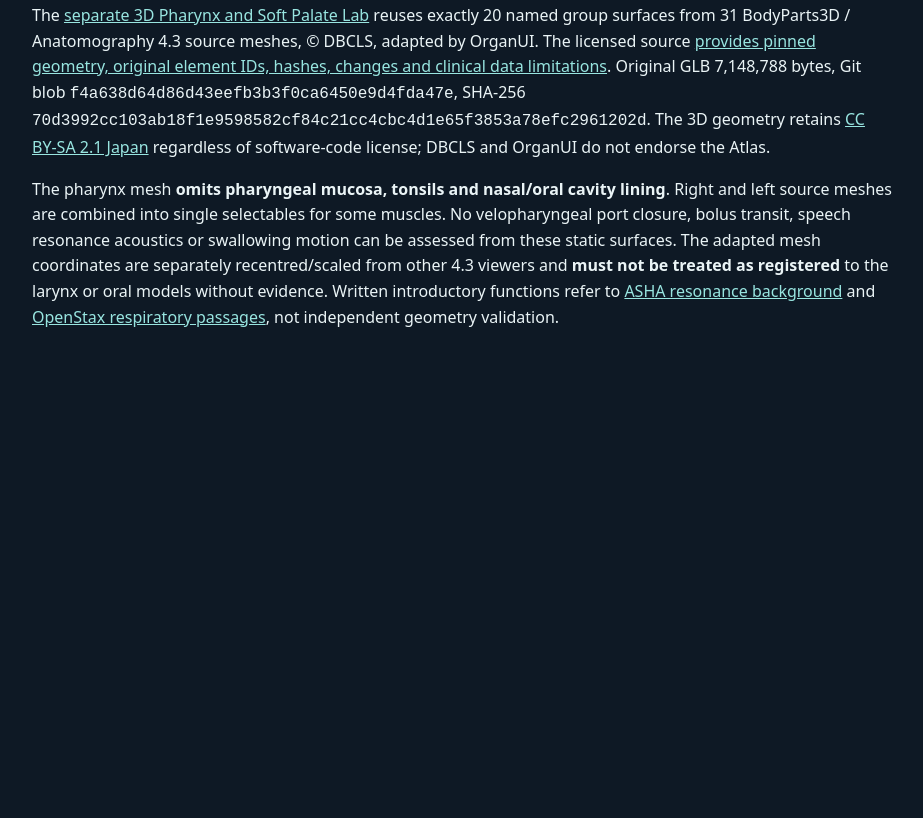
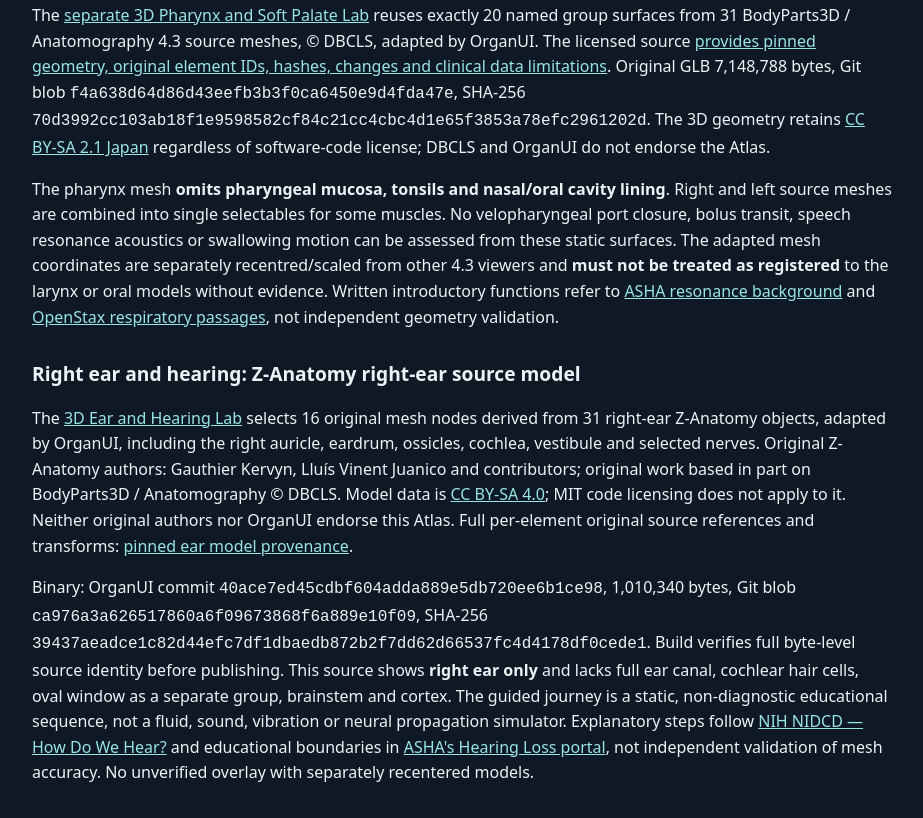
Before and after one commit to jimedusot-beep/3D-vision, a website built with Vite: page ANATOMY/SLP/about.html in a window 1280 px wide. Shown: the part 4016-4834 px from the top of the page, without its empty margins (178-1101 px from the left). Before the commit the page ends 4378 px from the top, so only its background shows below. Built offline with nearby package versions, Linux system fonts and the light colour scheme.

Commit message:
docs(slp): disclose ear source, acoustic limits, verified license and community inspiration

```diff
--- a/ANATOMY/SLP/about.html
+++ b/ANATOMY/SLP/about.html
@@ -60,4 +60,7 @@
 <p>The 3D model shows parotid, submandibular and sublingual glands; selected salivary ducts; tongue, mandible, and hyoid. It does not depict speech motion, the complete oral apparatus, or swallowing bolus dynamics. Notes draw on NIH NIDCR salivary-gland explanations and NCBI oral anatomy references, not independent validation of the model geometry.</p><h2>Pharynx and soft palate: source-derived but not a movement simulation</h2>
 <p>The <a href="./pharynx.html">separate 3D Pharynx and Soft Palate Lab</a> reuses exactly 20 named group surfaces from 31 BodyParts3D / Anatomography 4.3 source meshes, © DBCLS, adapted by OrganUI. The licensed source <a href="https://github.com/organui/pharynx-3d/blob/c3759092b524ab4637d691168bdc08bbee1fcfbb/docs/MODEL_PROVENANCE.md">provides pinned geometry, original element IDs, hashes, changes and clinical data limitations</a>. Original GLB 7,148,788 bytes, Git blob <code>f4a638d64d86d43eefb3b3f0ca6450e9d4fda47e</code>, SHA-256 <code>70d3992cc103ab18f1e9598582cf84c21cc4cbc4d1e65f3853a78efc2961202d</code>. The 3D geometry retains <a href="https://creativecommons.org/licenses/by-sa/2.1/jp/deed.en">CC BY-SA 2.1 Japan</a> regardless of software-code license; DBCLS and OrganUI do not endorse the Atlas.</p>
 <p>The pharynx mesh <strong>omits pharyngeal mucosa, tonsils and nasal/oral cavity lining</strong>. Right and left source meshes are combined into single selectables for some muscles. No velopharyngeal port closure, bolus transit, speech resonance acoustics or swallowing motion can be assessed from these static surfaces. The adapted mesh coordinates are separately recentred/scaled from other 4.3 viewers and <strong>must not be treated as registered</strong> to the larynx or oral models without evidence. Written introductory functions refer to <a href="https://www.asha.org/practice-portal/clinical-topics/resonance-disorders/">ASHA resonance background</a> and <a href="https://openstax.org/books/anatomy-and-physiology-2e/pages/22-1-organs-and-structures-of-the-respiratory-system">OpenStax respiratory passages</a>, not independent geometry validation.</p>
+<h2>Right ear and hearing: Z-Anatomy right-ear source model</h2>
+<p>The <a href="./ear.html">3D Ear and Hearing Lab</a> selects 16 original mesh nodes derived from 31 right-ear Z-Anatomy objects, adapted by OrganUI, including the right auricle, eardrum, ossicles, cochlea, vestibule and selected nerves. Original Z-Anatomy authors: Gauthier Kervyn, Lluís Vinent Juanico and contributors; original work based in part on BodyParts3D / Anatomography © DBCLS. Model data is <a href="https://creativecommons.org/licenses/by-sa/4.0/">CC BY-SA 4.0</a>; MIT code licensing does not apply to it. Neither original authors nor OrganUI endorse this Atlas. Full per-element original source references and transforms: <a href="https://github.com/organui/ear-3d/blob/40ace7ed45cdbf604adda889e5db720ee6b1ce98/docs/MODEL_PROVENANCE.md">pinned ear model provenance</a>.</p>
+<p>Binary: OrganUI commit <code>40ace7ed45cdbf604adda889e5db720ee6b1ce98</code>, 1,010,340 bytes, Git blob <code>ca976a3a626517860a6f09673868f6a889e10f09</code>, SHA-256 <code>39437aeadce1c82d44efc7df1dbaedb872b2f7dd62d66537fc4d4178df0cede1</code>. Build verifies full byte-level source identity before publishing. This source shows <strong>right ear only</strong> and lacks full ear canal, cochlear hair cells, oval window as a separate group, brainstem and cortex. The guided journey is a static, non-diagnostic educational sequence, not a fluid, sound, vibration or neural propagation simulator. Explanatory steps follow <a href="https://www.nidcd.nih.gov/health/how-do-we-hear">NIH NIDCD — How Do We Hear?</a> and educational boundaries in <a href="https://www.asha.org/practice-portal/clinical-topics/hearing-loss/">ASHA's Hearing Loss portal</a>, not independent validation of mesh accuracy. No unverified overlay with separately recentered models.</p>
 </main></body></html>
```
